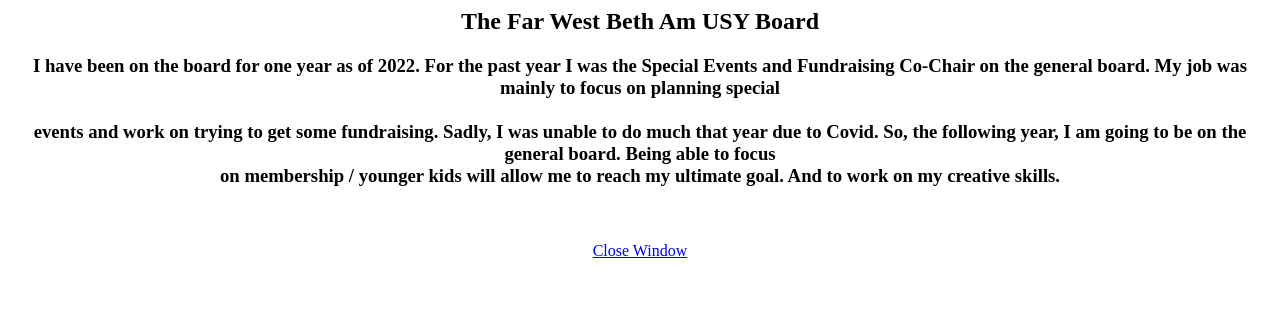
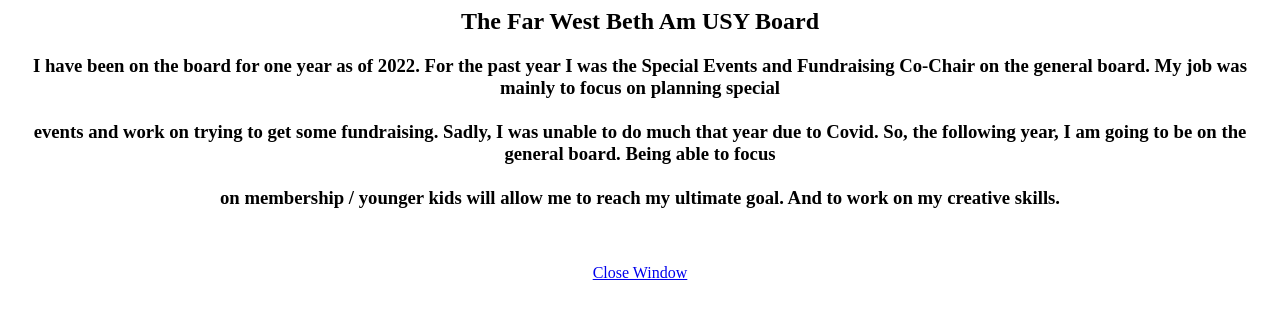
Before and after one commit to abmarkus/abmarkus.github.io, a plain HTML site: page usyboard.htm in a window 1280 px wide. Drawn offline with Linux system fonts and the light colour scheme.

Commit message:
Update usyboard.htm

```diff
--- a/usyboard.htm
+++ b/usyboard.htm
@@ -7,7 +7,7 @@
 
   <p>
     <h3>I have been on the board for one year as of 2022. For the past year I was the Special Events and Fundraising Co-Chair on the general board. My job was mainly to focus on planning special<br /><br /> events and work on trying to get some fundraising.
-    Sadly, I was unable to do much that year due to Covid. So, the following year, I am going to be on the general board. Being able to focus <br />on membership / younger kids will allow me to reach my ultimate goal.
+    Sadly, I was unable to do much that year due to Covid. So, the following year, I am going to be on the general board. Being able to focus <br /><br /> on membership / younger kids will allow me to reach my ultimate goal.
     And to work on my creative skills.</h3><br /><br />
   <a href="javascript:window.open('','_self').close();">Close Window</a>
 </p>
```
